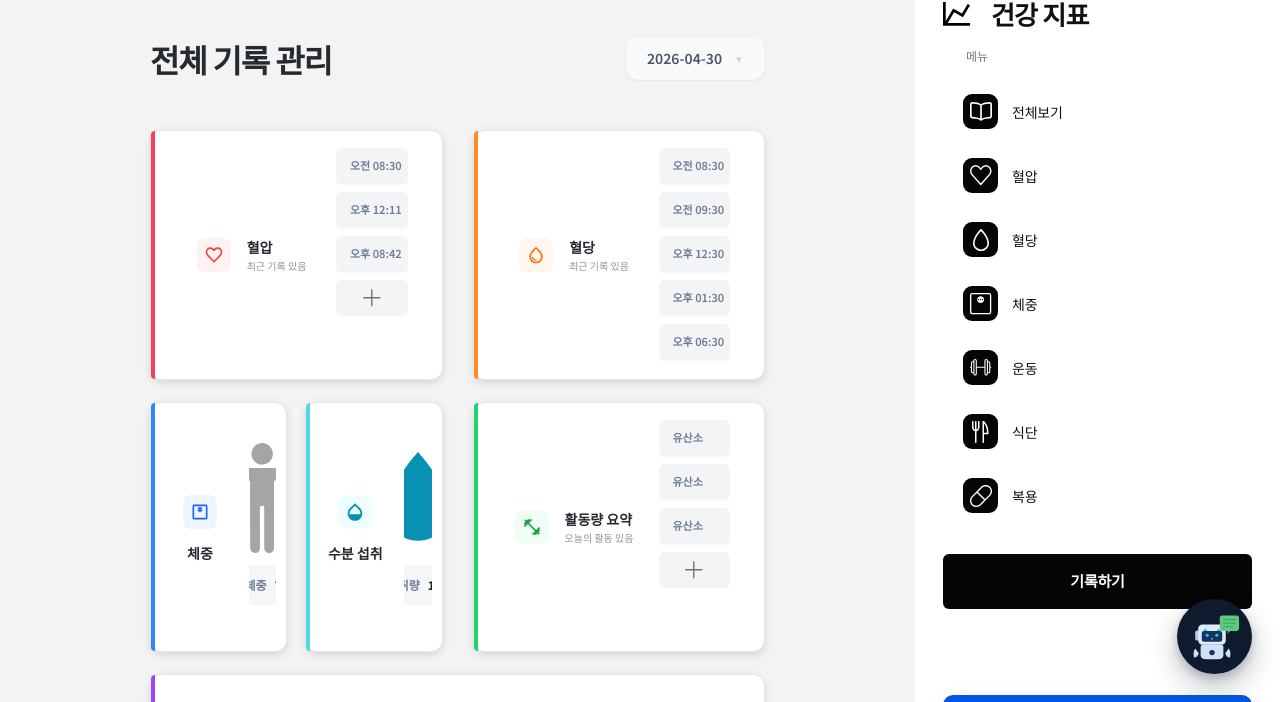
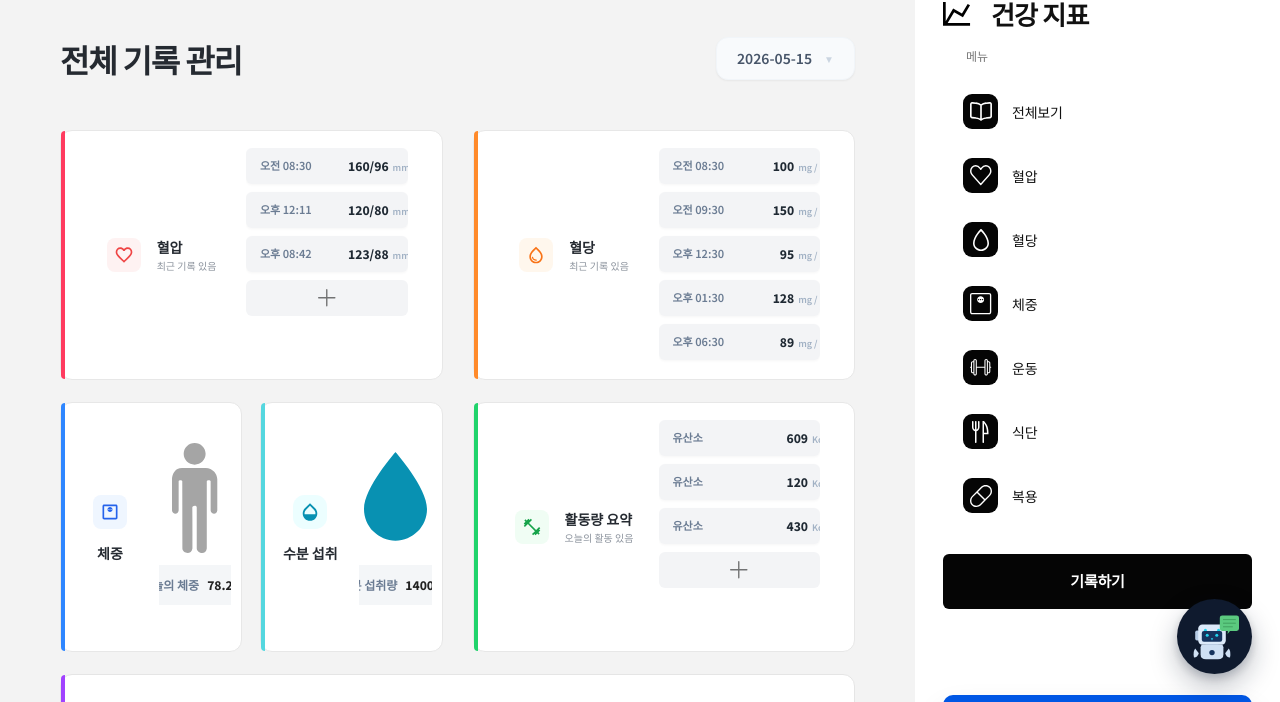
Before and after one commit to ZZAAE/Ballife, a React (Vite) app in the folder frontend/: page /allRecord in a window 1280 px wide. Shown: the part 98-800 px from the top of the page. Built offline with nearby package versions, Linux system fonts and the light colour scheme.

Commit message:
allRecordPage 수정 완료

```diff
--- a/frontend/src/pages/AllRecordPage.jsx
+++ b/frontend/src/pages/AllRecordPage.jsx
@@ -83,7 +83,7 @@ function LargeRecordCard({
   hasRecords = false,
 }) {
   return (
-    <section className="relative flex h-[250px] min-w-0 rounded-[12px] border border-[#E7E7E7] bg-white shadow-[0_3px_8px_rgba(0,0,0,0.12)]">
+    <section className="relative flex h-[250px] min-w-0 rounded-[12px] border border-[#E7E7E7] bg-white ">
       <div
         className="absolute left-0 top-0 h-full w-[4px] rounded-l-[12px]"
         style={{ backgroundColor: color }}
@@ -132,7 +132,7 @@ function SmallRecordCard({
   hasRecords = false,
 }) {
   return (
-    <section className="relative flex h-[250px] min-w-0 rounded-[12px] border border-[#E7E7E7] bg-white shadow-[0_3px_8px_rgba(0,0,0,0.12)]">
+    <section className="relative flex h-[250px] min-w-0 rounded-[12px] border border-[#E7E7E7] bg-white">
       <div
         className="absolute left-0 top-0 h-full w-[4px] rounded-l-[12px]"
         style={{ backgroundColor: color }}
@@ -197,7 +197,7 @@ function MealBox({ title, onClick }) {
 }
 
 function AllRecordPage() {
-  const [selectedDate, setSelectedDate] = useState("2026-04-30");
+  const [selectedDate, setSelectedDate] = useState("2026-05-15");
   const dateInputRef = useRef(null);
 
   const [modalType, setModalType] = useState(null);
@@ -374,7 +374,7 @@ function AllRecordPage() {
   return (
     <>
       <main className="min-h-[calc(100vh-70px)] w-full bg-[#F3F3F3] font-['Noto_Sans_KR'] text-[#222222]">
-        <div className="w-full max-w-full px-[24px] pb-[40px] pt-[87px] md:px-[60px] xl:px-[150px]">
+        <div className="w-full max-w-full px-[24px] pb-[40px] pt-[87px] md:px-[60px] xl:px-[60px]">
           <div className="mb-[50px] flex items-center justify-between">
             <h1 className="text-[32px] font-extrabold leading-none tracking-[-1.2px] text-[#252A31]">
               전체 기록 관리
@@ -518,7 +518,7 @@ function AllRecordPage() {
             </LargeRecordCard>
           </div>
 
-          <section className="relative mt-[22px] rounded-[12px] border border-[#E5E5E5] bg-white px-[74px] pt-[43px] pb-[32px] shadow-[0_3px_8px_rgba(0,0,0,0.12)]">
+          <section className="relative mt-[22px] rounded-[12px] border border-[#E5E5E5] bg-white px-[74px] pt-[43px] pb-[32px]">
             <div className="absolute left-0 top-0 h-full w-[4px] rounded-l-[12px] bg-[#A142FF]" />
 
             <div className="mb-[34px] flex items-center justify-center gap-[15px]">
```
